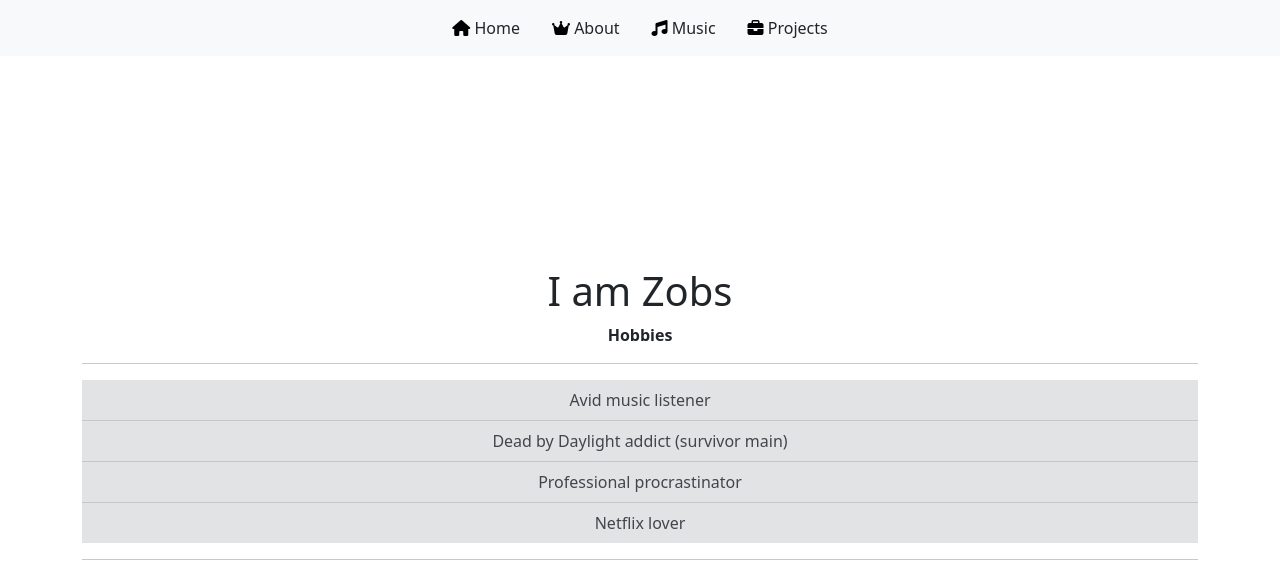
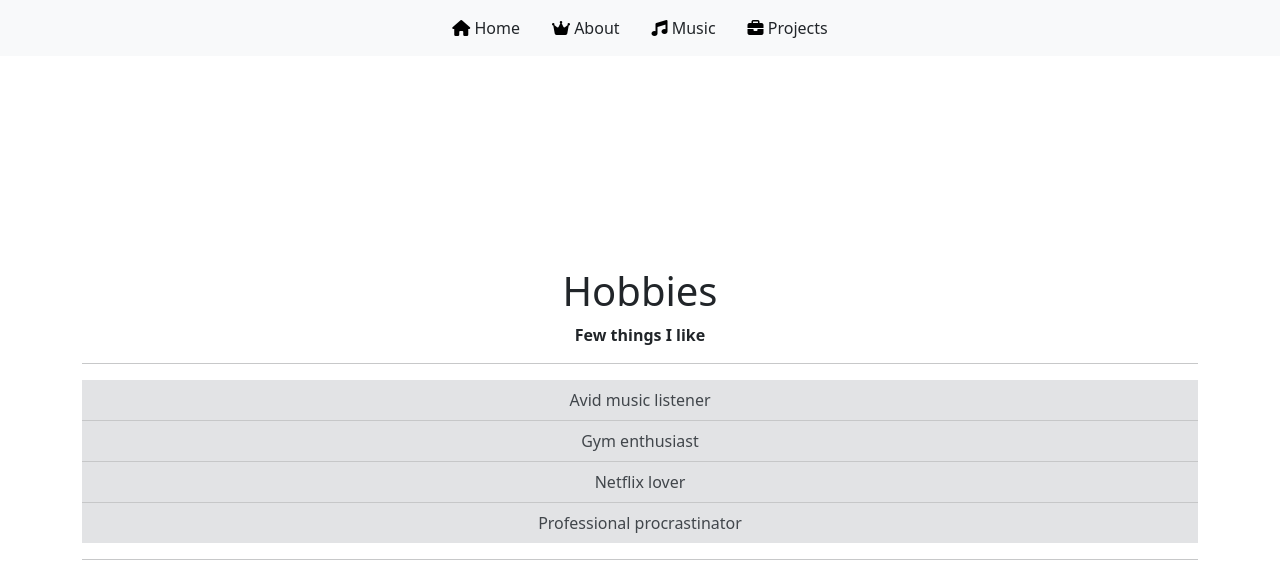
Before and after one commit to IXZ7799/IXZ7799.github.io, a website: page pages/hobbies.html in a window 1280 px wide. Shown: the top 577 px of the page. Drawn offline with nearby package versions, Linux system fonts and the light colour scheme.

Commit message:
Update hobbies.html

```diff
--- a/pages/hobbies.html
+++ b/pages/hobbies.html
@@ -36,14 +36,14 @@
     </nav>
 
     <div class="container text-center mt-5 pt-5">
-        <h5 class="fs-1">I am Zobs</h5>
-        <b><p class="fs-6">Hobbies</p></b>
+        <h5 class="fs-1">Hobbies</h5>
+        <b><p class="fs-6">Few things I like</p></b>
         <hr>
         <ul id="hobbiesList" class="list-group list-group-flush">
             <li class="list-group-item list-group-item-secondary">Avid music listener</li>
-            <li class="list-group-item list-group-item-secondary">Dead by Daylight addict (survivor main)</li>
+            <li class="list-group-item list-group-item-secondary">Gym enthusiast</li>
+            <li class="list-group-item list-group-item-secondary">Netflix lover</li>
             <li class="list-group-item list-group-item-secondary">Professional procrastinator</li>
-            <li class="list-group-item list-group-item-secondary">Netflix lover</li>
         </ul>
         <hr>
         <div class="d-flex flex-wrap justify-content-center mb-2">
```
